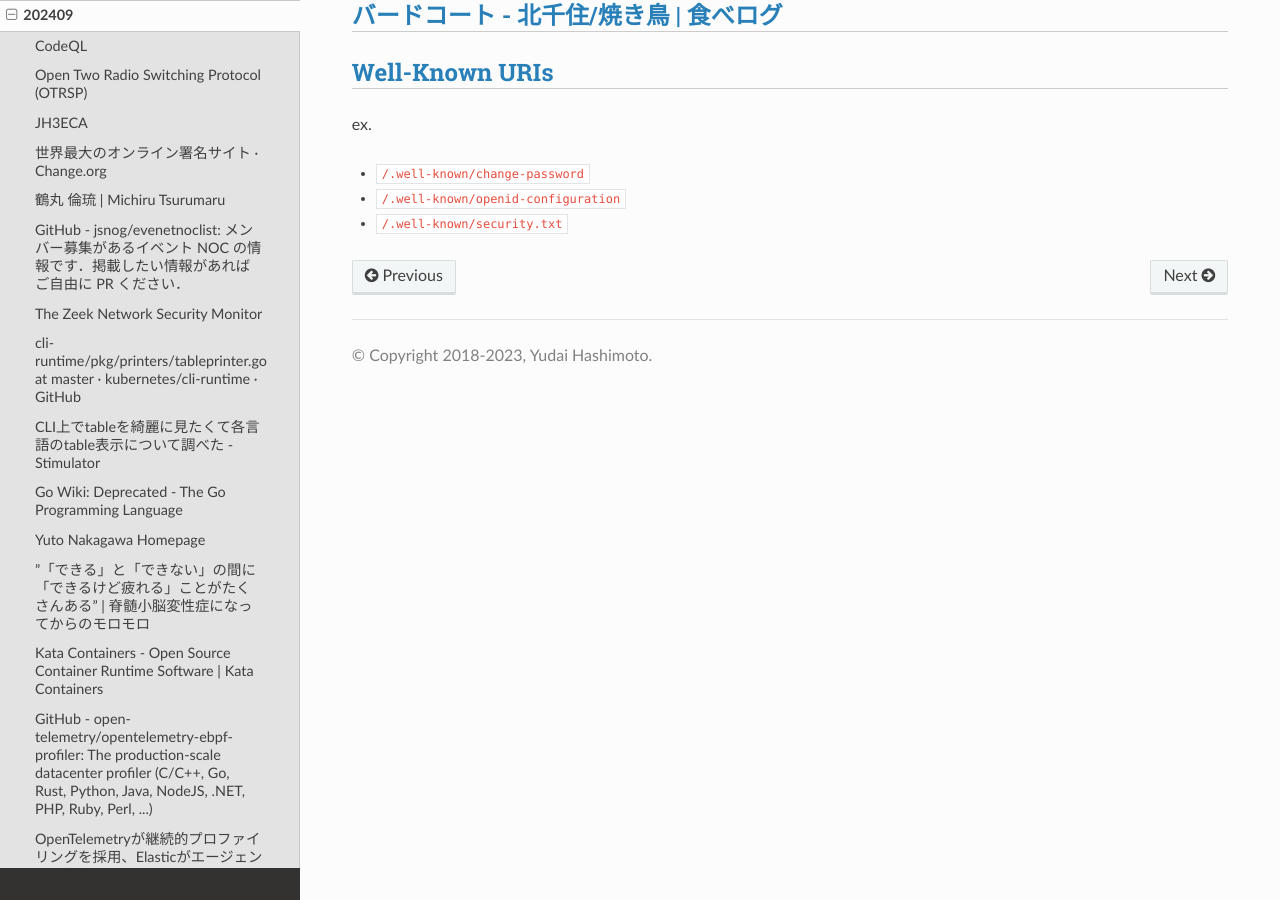
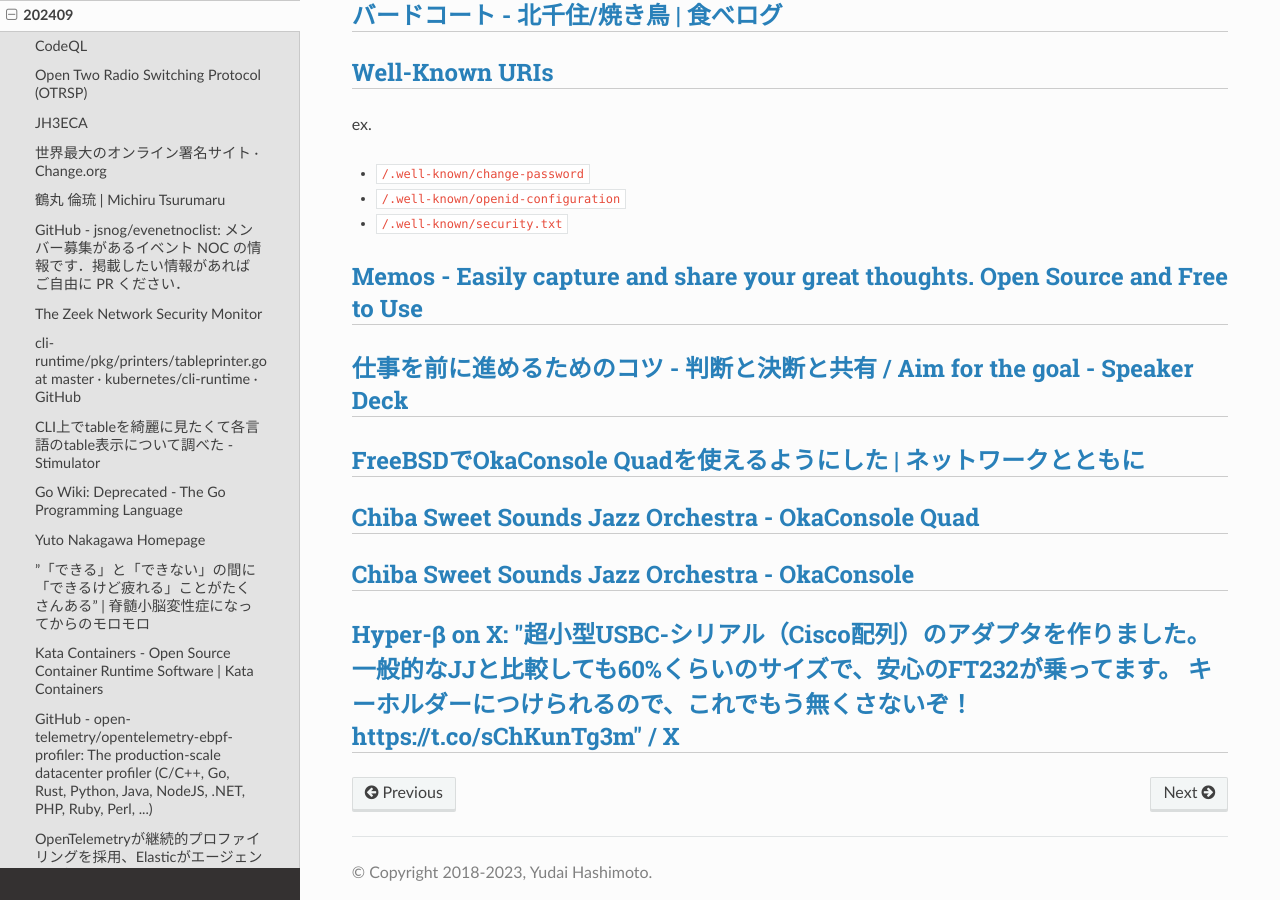
Before and after one commit to jp7fkf/JP7FKF-Warehouse, a Sphinx documentation site: the page built from source/dialy/202409.md, in a window 1280 px wide and 900 px high, scrolled down 1841 px. Built offline with Sphinx 7.4.7 and the Read the Docs theme 2.0.0, drawn with Linux system fonts in a browser that asks for light colours.

Commit message:
2024-09-25 23:00:31 JST

```diff
--- a/source/dialy/202409.md
+++ b/source/dialy/202409.md
@@ -57,3 +57,15 @@ ex.
 - `/.well-known/change-password`
 - `/.well-known/openid-configuration`
 - `/.well-known/security.txt`
+
+## [Memos - Easily capture and share your great thoughts. Open Source and Free to Use](https://www.usememos.com/)
+
+## [仕事を前に進めるためのコツ - 判断と決断と共有 / Aim for the goal - Speaker Deck](https://speakerdeck.com/soudai/aim-for-the-goal)
+
+## [FreeBSDでOkaConsole Quadを使えるようにした | ネットワークとともに](https://www.infrastudy.com/?p=953)
+
+## [Chiba Sweet Sounds Jazz Orchestra - OkaConsole Quad](http://css.music.coocan.jp/quad.htm)
+
+## [Chiba Sweet Sounds Jazz Orchestra - OkaConsole](http://css.music.coocan.jp/console.htm)
+
+## [Hyper-β on X: "超小型USBC-シリアル（Cisco配列）のアダプタを作りました。 一般的なJJと比較しても60%くらいのサイズで、安心のFT232が乗ってます。 キーホルダーにつけられるので、これでもう無くさないぞ！ https://t.co/sChKunTg3m" / X](https://x.com/Hyper_beta/status/1838859148810948861)
```
